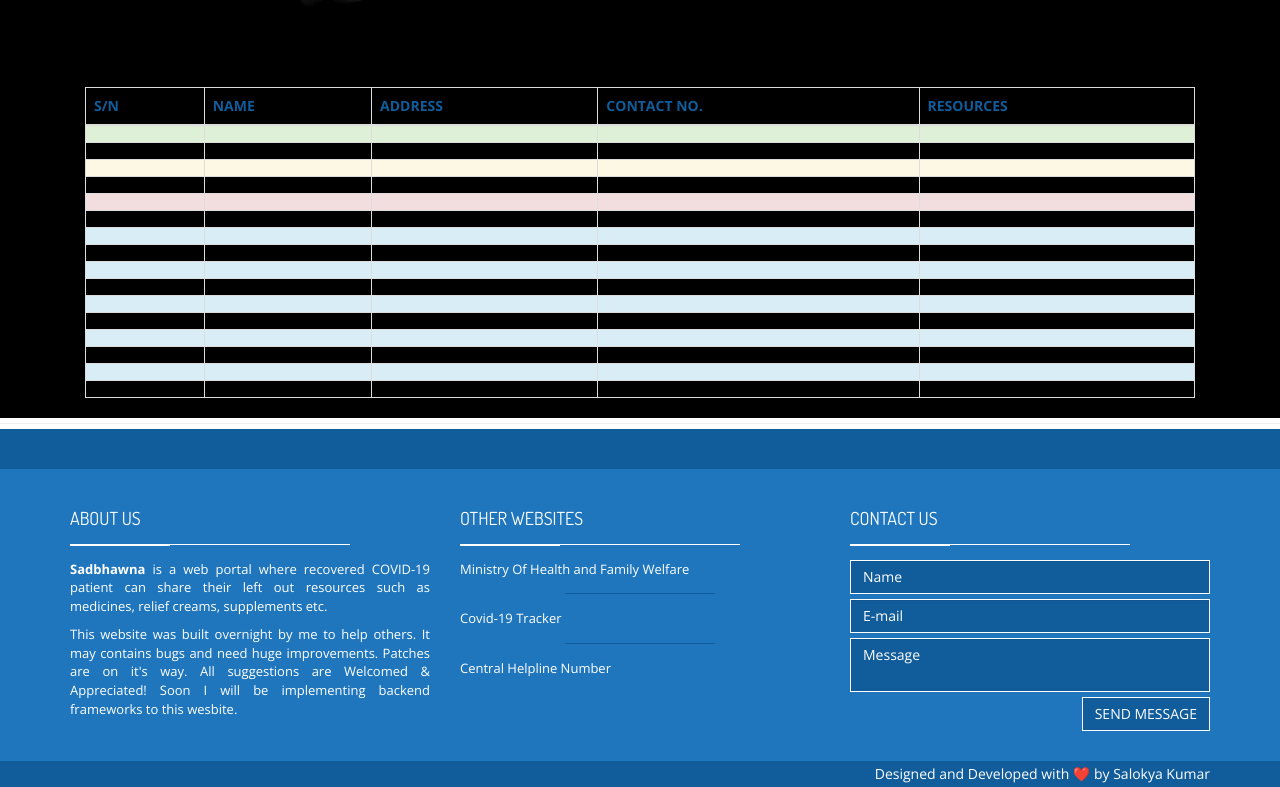
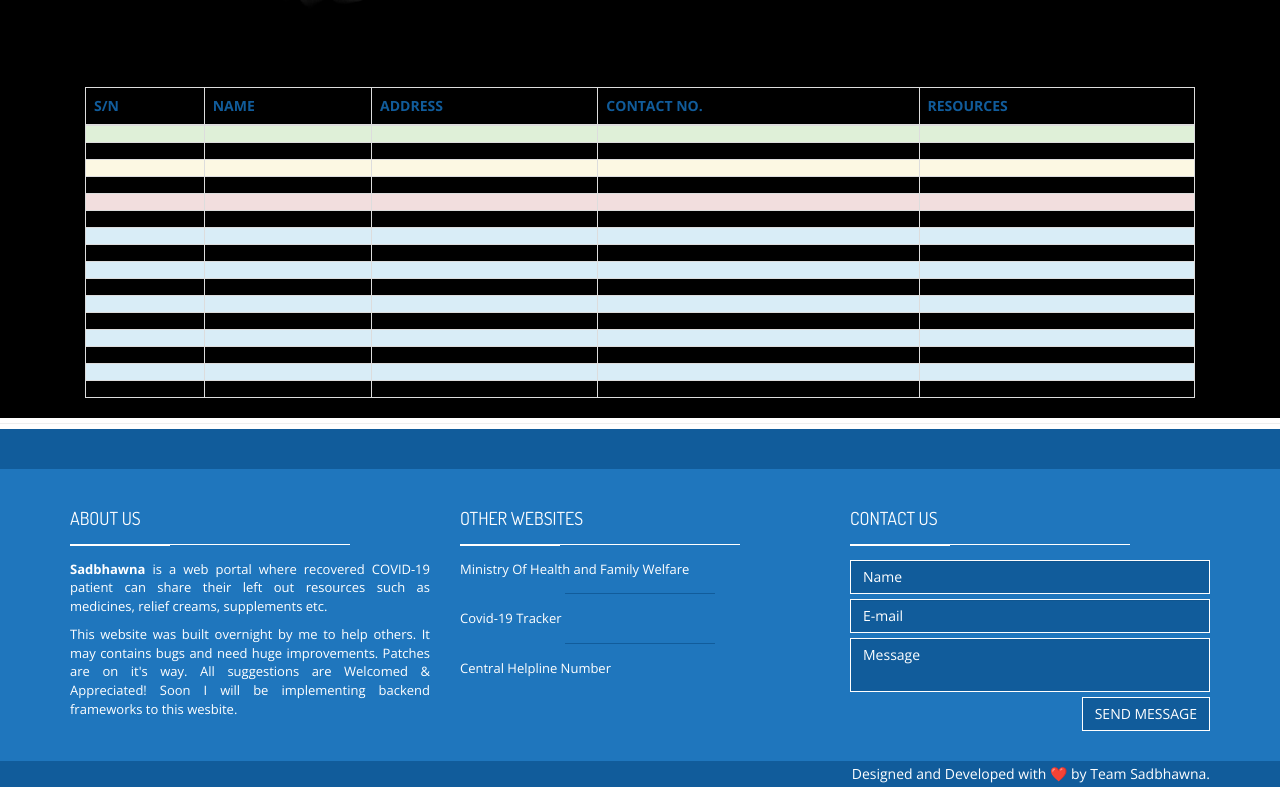
Before and after one commit to TeamSadbhawna/portal_v1, a plain HTML site: page index.html in a window 1280 px wide. Shown: the part 1722-2509 px from the top of the page. Drawn offline with nearby package versions, Linux system fonts and the light colour scheme.

Commit message:
added login page & misc. changes

```diff
--- a/index.html
+++ b/index.html
@@ -387,7 +387,7 @@
       <div class="footer-bottom">
 
         <div class="container text-right">
-          Designed and Developed with ❤️ by <a href="https://www.linkedin.com/in/salokya-kumar-b75021204/">Salokya Kumar</a>
+          Designed and Developed with ❤️ by Team Sadbhawna.
         </div>
       </div>
 
```
